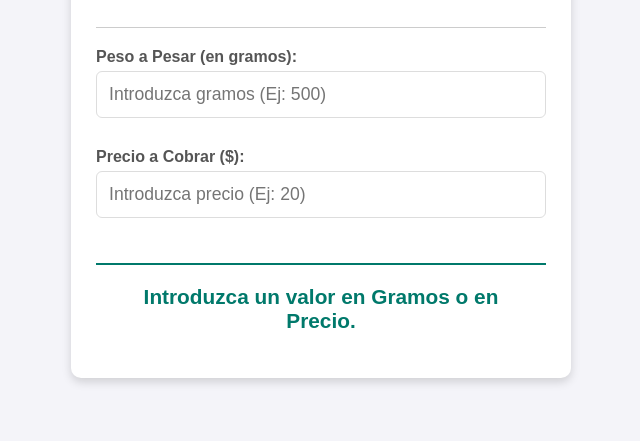
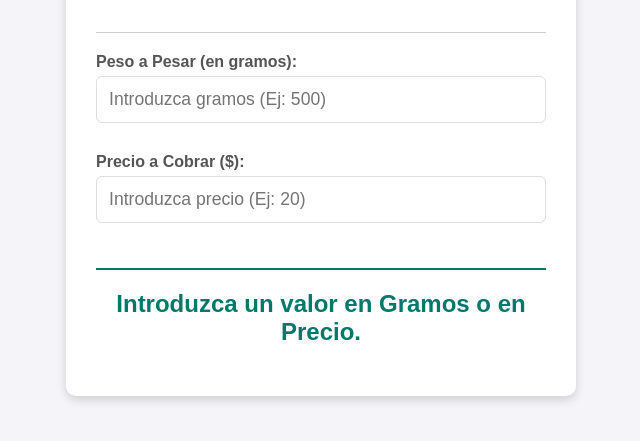
Before and after one commit to wadeslider/productos-tuga, a plain HTML site: page index.html in a window 1280 px wide. Shown: the part 231-672 px from the top of the page, without its empty margins (319-959 px from the left). Drawn offline with Linux system fonts and the light colour scheme.

Commit message:
Se añadio un diseño responsivo pc/movil.

```diff
--- a/style.css
+++ b/style.css
@@ -1,24 +1,28 @@
-/* Estilos CSS para el cuerpo y el contenedor */
+/* ==================================== */
+/* ESTILOS BASE (MÓVIL PRIMERO)        */
+/* ==================================== */
 body {
     font-family: Arial, sans-serif;
-    margin: 20px;
+    margin: 0; /* Eliminamos el margen base en móviles */
     padding: 0;
     background-color: #f4f4f9;
 }
 
 .container {
-    max-width: 450px; /* Un poco más ancho */
-    margin: 50px auto;
-    padding: 25px;
+    max-width: 100%; /* Ocupa el 100% del ancho en pantallas pequeñas */
+    margin: 0; /* Eliminamos el margen automático en móviles */
+    padding: 20px;
     background-color: #fff;
-    box-shadow: 0 4px 10px rgba(0,0,0,0.15); /* Sombra más pronunciada */
-    border-radius: 10px;
+    box-shadow: none; /* Sin sombra en móviles para evitar artefactos */
+    border-radius: 0; /* Sin bordes redondeados en móviles */
+    min-height: 100vh; /* Ocupa toda la altura visible en móviles */
 }
 
 h1 {
     color: #333;
     text-align: center;
     margin-bottom: 20px;
+    font-size: 1.8em; /* Tamaño de título adecuado para móvil */
 }
 
 /* Estilos para las etiquetas y campos de entrada */
@@ -27,6 +31,7 @@ label {
     margin: 15px 0 5px;
     font-weight: bold;
     color: #555;
+    font-size: 1em;
 }
 
 input[type="number"] {
@@ -56,14 +61,43 @@ hr {
 .resultado {
     margin-top: 30px;
     padding: 15px;
-    border-top: 2px solid #00796b; /* Un borde distintivo */
+    border-top: 2px solid #00796b;
     text-align: center;
 }
 
 .resultado #mensajeResultado {
-    font-size: 1.3em;
+    font-size: 1.2em; /* Ligeramente más pequeño en móvil */
     font-weight: bold;
     color: #00796b;
     margin: 0;
     padding: 5px 0;
 }
+
+
+/* ==================================== */
+/* MEDIA QUERY (PARA PANTALLAS GRANDES - PCs) */
+/* ==================================== */
+@media (min-width: 600px) {
+
+    body {
+        margin: 20px; /* Restauramos un margen en PC */
+    }
+
+    .container {
+        max-width: 450px; /* Limitamos el ancho para centrar el contenido */
+        margin: 50px auto; /* Centramos el contenedor */
+        padding: 30px; /* Más padding interno */
+        background-color: #fff;
+        box-shadow: 0 4px 10px rgba(0,0,0,0.15); /* Añadimos la sombra */
+        border-radius: 10px; /* Añadimos bordes redondeados */
+        min-height: auto; /* Quitamos la altura mínima de la pantalla */
+    }
+
+    h1 {
+        font-size: 2em; /* Hacemos el título un poco más grande */
+    }
+
+    .resultado #mensajeResultado {
+        font-size: 1.5em; /* Hacemos el resultado más grande */
+    }
+}
```
